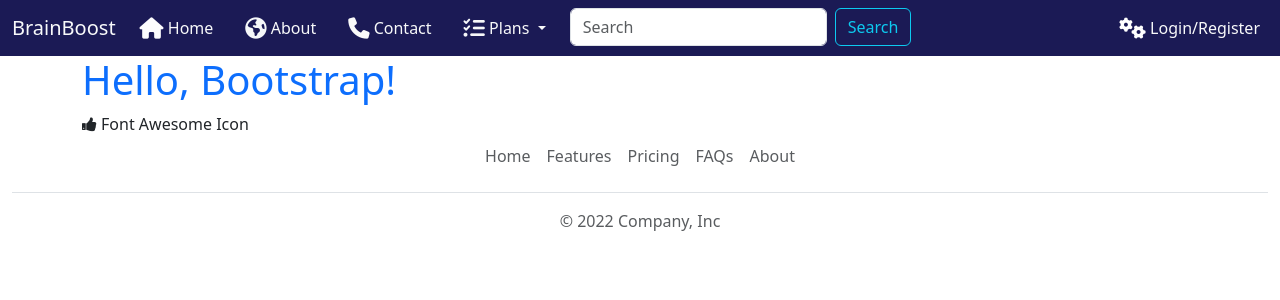
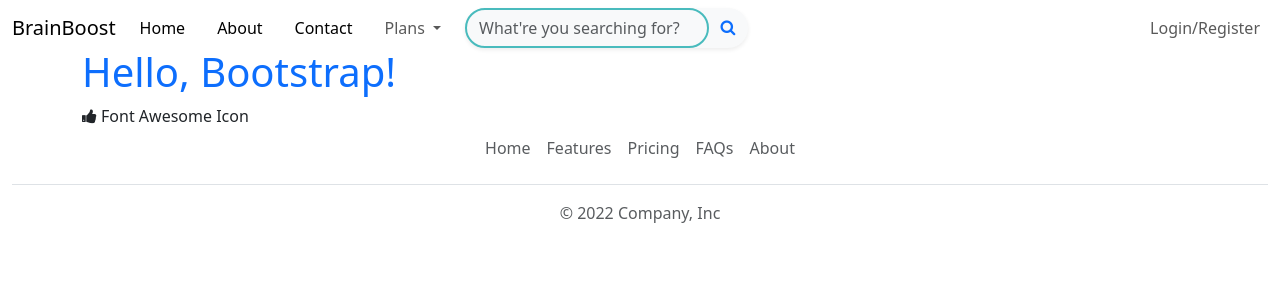
Before and after one commit to Hagar-Ibrahim11/BrainBoost, an Angular app: page /home in a window 1280 px wide. Shown: the top 300 px of the page. Built offline with nearby package versions, Linux system fonts and the light colour scheme.

Commit message:
latest changes

```diff
--- a/src/Components/home/home.component.html
+++ b/src/Components/home/home.component.html
@@ -1,4 +1,4 @@
-<div class="container">
+<div class="container mt-3">
     <h1 class="text-primary">Hello, Bootstrap!</h1>
     <i class="fa fa-thumbs-up"></i> Font Awesome Icon
   </div>
--- a/src/Components/layout/layout.component.html
+++ b/src/Components/layout/layout.component.html
@@ -1,5 +1,5 @@
 <app-navbar></app-navbar>
-
+<div class="mt-5">
 <router-outlet></router-outlet>
-
+</div>
 <app-footer></app-footer>
--- a/src/Components/navbar/navbar.component.css
+++ b/src/Components/navbar/navbar.component.css
@@ -1,7 +1,8 @@
 .navbar
 {
-    background-color: #1B1A55;
+    background-color:var(--white);
 
+    z-index: 25000;
 }
 
 
@@ -9,3 +10,27 @@
 {
     color: white;
 }
+
+.search
+{
+    border: 2px solid var(--ceyan);
+
+}
+.search:focus
+{
+    outline: none;
+    box-shadow: none;
+}
+
+.btn-quarternary{
+color: #fff;
+    border-color: transparent !important;
+    background: #a7e52d;
+}
+
+
+.navbar-nav .nav-link:hover {
+    color: #042f5c; /* Change text color on hover */
+    background-color: #e9ecef; /* Change background color on hover */
+    border-radius: 5px; /* Optional: Add border radius */
+}
--- a/src/Components/navbar/navbar.component.html
+++ b/src/Components/navbar/navbar.component.html
@@ -1,51 +1,47 @@
-<nav class="navbar navbar-expand-lg">
+<nav class="navbar navbar-expand-lg navbar-light fixed-top new">
     <div class="container-fluid">
-        <a class="navbar-brand text-light" href="#">BrainBoost</a>
-        <button class="navbar-toggler text-light" type="button" data-bs-toggle="collapse"
-            data-bs-target="#navbarSupportedContent" aria-controls="navbarSupportedContent" aria-expanded="false"
-            aria-label="Toggle navigation">
+        <a class="navbar-brand" href="#">BrainBoost</a>
+        <button class="navbar-toggler" type="button" data-bs-toggle="collapse" data-bs-target="#navbarSupportedContent"
+            aria-controls="navbarSupportedContent" aria-expanded="false" aria-label="Toggle navigation">
             <i class="fa-solid fa-bars fa-xl" style="color: #ffffff;"></i>
         </button>
         <div class="collapse navbar-collapse" id="navbarSupportedContent">
             <ul class="navbar-nav me-auto mb-2 mb-lg-0">
                 <li class="nav-item me-3">
-                    <a class="nav-link active text-light" aria-current="page" href="#"> <i
-                            class="fa-solid fa-house fa-lg" style="color: #fcfcfd;"></i>
-                        Home</a>
+                    <a class="nav-link active" aria-current="page" href="#">Home</a>
                 </li>
                 <li class="nav-item me-3">
-                    <a class="nav-link active text-light" aria-current="page" href="#"><i class="fa-solid fa-earth-americas fa-lg" style="color: #f5f7f9;"></i>
-                        About</a>
+                    <a class="nav-link active" aria-current="page" href="#">About</a>
                 </li>
                 <li class="nav-item me-3">
-                    <a class="nav-link active text-light" aria-current="page" href="#"><i class="fa-solid fa-phone fa-lg" style="color: #fafafa;"></i>
-                        Contact</a>
+                    <a class="nav-link active" aria-current="page" href="#">Contact</a>
                 </li>
                 <li class="nav-item dropdown me-3">
-                    <a class="nav-link dropdown-toggle text-light" href="#" role="button" data-bs-toggle="dropdown"
-                        aria-expanded="false">
-                        <i class="fa-solid fa-list-check fa-lg" style="color: #f6f7f9;"></i> Plans
+                    <a class="nav-link dropdown-toggle" href="#" role="button" data-bs-toggle="dropdown" aria-expanded="false">
+                        Plans
                     </a>
                     <ul class="dropdown-menu">
                         <li><a class="dropdown-item" routerLink='/Pricing'>Pricing</a></li>
                         <li><a class="dropdown-item" href="#">Another action</a></li>
-                        <li>
-                            <hr class="dropdown-divider">
-                        </li>
+                        <li><hr class="dropdown-divider"></li>
                         <li><a class="dropdown-item" href="#">Something else here</a></li>
                     </ul>
                 </li>
-                <li class="nav-item me-5">
-                    <form class="d-flex me-3" role="search">
-                        <input class="form-control me-2" type="search" placeholder="Search" aria-label="Search">
-                        <button class="btn btn-outline-info" type="submit">Search</button>
-                    </form>
+                <li class="nav-item me-5 col-5 ml-2">
+                    <div class="bg-light rounded rounded-pill shadow-sm w-100">
+                        <div class="input-group ">
+                            <input type="search" placeholder="What're you searching for?" aria-describedby="button-addon1"
+                                class="form-control rounded-pill bg-light search">
+                            <div class="input-group-append">
+                                <button id="button-addon1" type="submit" class="btn btn-link"><i class="fa fa-search"></i></button>
+                            </div>
+                        </div>
+                    </div>
                 </li>
             </ul>
-
             <ul class="navbar-nav mb-2 mb-lg-0">
                 <li class="nav-item">
-                    <a class="nav-link text-light" href="#"><i class="fa-solid fa-gears fa-lg" style="color: #ffffff;"></i> Login/Register</a>
+                    <a class="nav-link" href="#">Login/Register</a>
                 </li>
             </ul>
         </div>
```
